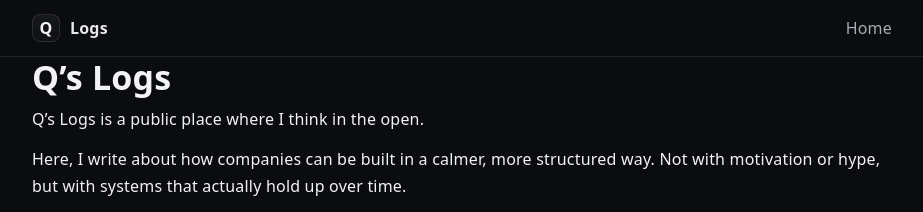
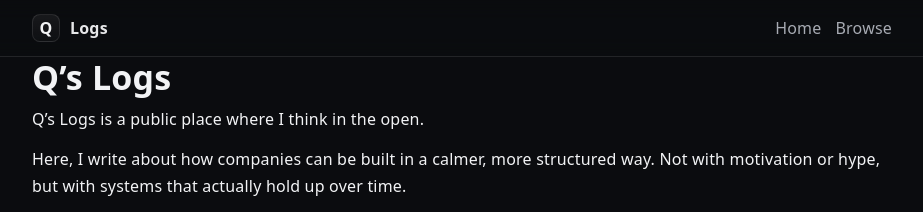
Before and after one commit to Marqui-be/blog, a Jekyll site: the page built from index.md, in a window 1280 px wide. Shown: the top 212 px of the page, without its empty margins (178-1101 px from the left). Built offline with Jekyll 4.4.1, drawn with Linux system fonts in a browser that asks for light colours.

Commit message:
Update default.html

```diff
--- a/_layouts/default.html
+++ b/_layouts/default.html
@@ -29,6 +29,7 @@
       </a>
       <nav class="nav">
         <a href="{{ site.baseurl }}/">Home</a>
+        <a href="{{ site.baseurl }}/browse">Browse</a>
         <!--
         <a href="{{ site.baseurl }}/notes/meta/001-github-as-a-blog">Start here</a>
         -->
```
